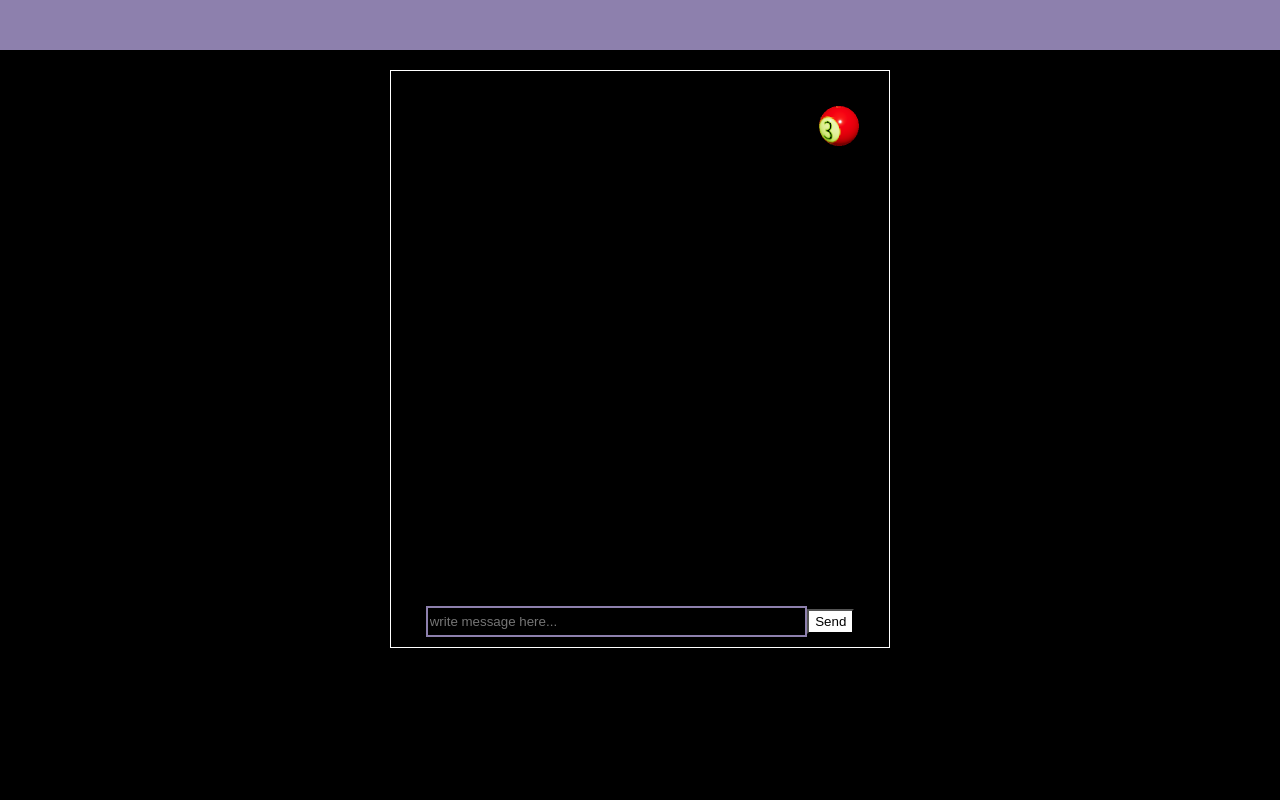
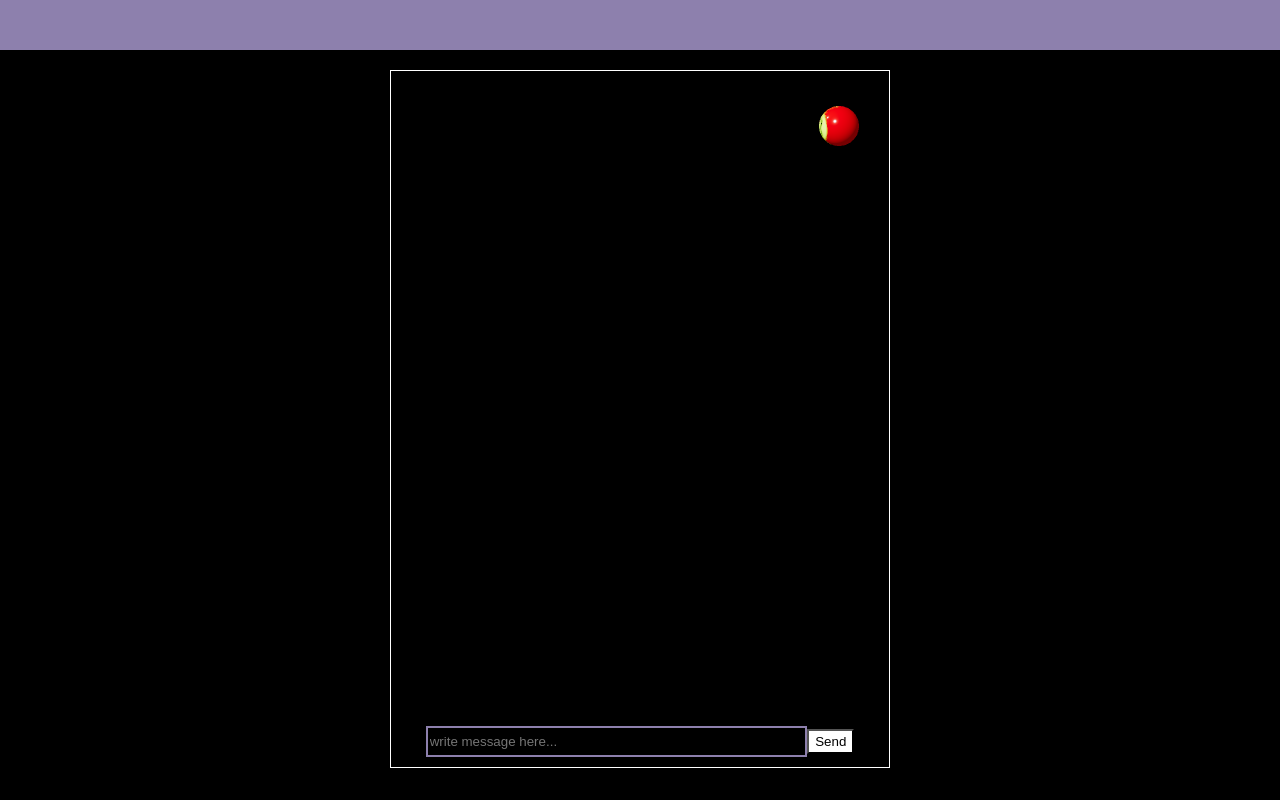
Before and after one commit to Yawp-Chat/Yawp, a React app: page /home in a window 1280 px wide. Built offline with nearby package versions, Linux system fonts and the light colour scheme; no server answers.

Commit message:
refined 3d ball

```diff
--- a/src/client/containers/ChatContainer.jsx
+++ b/src/client/containers/ChatContainer.jsx
@@ -53,8 +53,6 @@ function ChatContainer({ currentUser }) {
     socket.on('msg:get', ({ msg, username }) => {
       const isSender = username === currentUser ? 'currentUser' : 'otherUser'
 
-      console.log('the last user is', lastUser);
-
       if (lastUser === username) username = null
       else lastUser = username;
 
@@ -74,7 +72,7 @@ function ChatContainer({ currentUser }) {
       // TODO: don't scroll down if the user scrolled up
       const {scrollTop, scrollHeight} = chatRef.current
 
-      if (scrollTop >= scrollHeight - 550) chatRef.current.scrollTop = chatRef.current.scrollHeight;
+      if (scrollTop >= scrollHeight - 800) chatRef.current.scrollTop = chatRef.current.scrollHeight;
     });
   }, []);
 
@@ -125,7 +123,7 @@ const CanvasContainer = (props) =>{
       {/* <a.pointLight position={[0, 0, 5]} distance={5} intensity={5} color={color} /> */}
         <spotLight color={'#fff'} position={[10, 20, 20]} angle={0.1} intensity={2} shadow-mapSize-width={2048} shadow-mapSize-height={2048} shadow-bias={-0.00001} castShadow />
         </Suspense>
-        <OrbitControls />
+        <OrbitControls autoRotate autoRotateSpeed={7} />
       </Canvas>
     </div>
 
@@ -134,10 +132,12 @@ const CanvasContainer = (props) =>{
 
 
 const Ball = () =>{
+  const ballRef = useRef(null)
+  console.log('ball Ref',ballRef)
   const texture = useTexture("/ball3.jpg")
   return(
 
-    <mesh postion={[130,300,300]} >
+    <mesh postion={[130,300,300]} ref={ballRef}>
     <sphereGeometry args={[1, 64, 64]} />
       <meshStandardMaterial color="#a6fd29" materialclearcoatRoughness={.6} sheen={1} clearcoat={1} roughness={0.1} map={texture} />
     </mesh>
--- a/src/client/containers/style/chat.css
+++ b/src/client/containers/style/chat.css
@@ -3,6 +3,10 @@
 #root{
   width: 100%;
   height: 100%;
+}
+
+.scrollable-element {
+  scrollbar-color: dark;
 }
 
 html{
@@ -102,7 +106,8 @@ ul{
   /* border: 1px solid white; */
   padding: 20px 40px;
   overflow: scroll;
-  height: 50vh;
+  overflow-x: hidden;
+  height: 65vh;
   /* width: 100%; */
 }
 /* todo: message box disapears on short vertically screen. need to fix */
```
